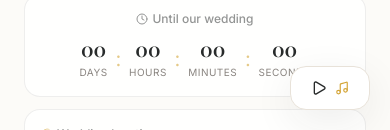
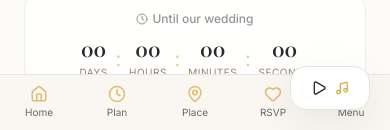
Before and after one commit to ignatyev335-dotcom/with-love, a Next.js app: page /en/invite/aleksandr-ekaterina in a window 390 px wide. Shown: the part 714-844 px from the top of the page. Built offline with nearby package versions, Linux system fonts and the light colour scheme; a web font is replaced by a local one.

Commit message:
feat: mobile bottom nav on public invite (ref 03)

```diff
--- a/src/app/globals.css
+++ b/src/app/globals.css
@@ -87,6 +87,22 @@ body {
   animation: fade-in-up 0.45s ease-out both;
 }
 
+.pb-safe {
+  padding-bottom: env(safe-area-inset-bottom, 0px);
+}
+
+@media print {
+  header,
+  footer,
+  .fixed,
+  nav {
+    display: none !important;
+  }
+  body {
+    background: white !important;
+  }
+}
+
 h1,
 h2,
 h3,
--- a/src/components/invitation/InviteView.tsx
+++ b/src/components/invitation/InviteView.tsx
@@ -13,7 +13,9 @@ import {
   Clock,
   Gift,
   Heart,
+  Home,
   MapPin,
+  Menu,
   Music,
   Shirt,
 } from "lucide-react";
@@ -639,6 +641,56 @@ export function InviteView({
           labels={{ play: labels.playMusic, pause: labels.pauseMusic }}
         />
       )}
+
+      {/* Mobile bottom nav — ref 03 */}
+      <nav
+        className="fixed bottom-0 left-0 right-0 z-30 flex border-t pb-safe md:hidden"
+        style={{
+          borderColor: border,
+          background: isLuxury ? "rgba(17,17,17,0.96)" : "rgba(250,247,242,0.96)",
+          backdropFilter: "blur(12px)",
+        }}
+      >
+        {(
+          [
+            { href: "#", icon: Home, label: locale === "en" ? "Home" : "Главная" },
+            {
+              href: "#schedule",
+              icon: Clock,
+              label: locale === "en" ? "Plan" : "План",
+            },
+            {
+              href: "#details",
+              icon: MapPin,
+              label: locale === "en" ? "Place" : "Место",
+            },
+            {
+              href: "#rsvp",
+              icon: Heart,
+              label: "RSVP",
+            },
+            {
+              href: "#faq",
+              icon: Menu,
+              label: "Menu",
+            },
+          ] as const
+        ).map((item) => {
+          const Icon = item.icon;
+          return (
+            <a
+              key={item.href + item.label}
+              href={item.href}
+              className="flex flex-1 flex-col items-center gap-0.5 py-2.5 text-[10px] opacity-70"
+              style={{ color: text }}
+            >
+              <Icon size={18} style={{ color: accent }} />
+              {item.label}
+            </a>
+          );
+        })}
+      </nav>
+      <div className="h-16 md:hidden" />
     </div>
   );
 }
```
